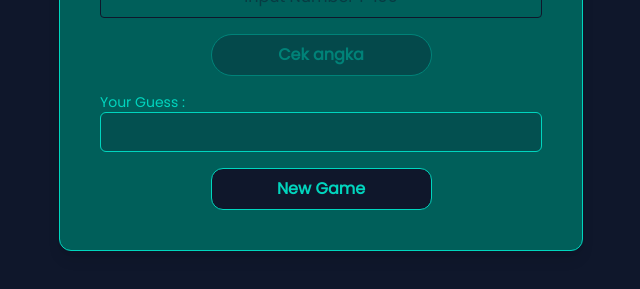
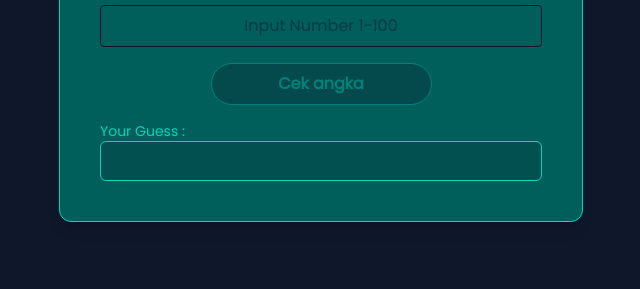
Before and after one commit to Revou-FSSE-Oct25/milestone-2-FakhridhoGunawan73, a plain HTML site: page pages/number-guessing.html in a window 1280 px wide. Shown: the part 347-636 px from the top of the page, without its empty margins (319-959 px from the left). Drawn offline with nearby package versions, Linux system fonts and the light colour scheme.

Commit message:
feat: hide new game button during active gameplay

```diff
--- a/pages/number-guessing.html
+++ b/pages/number-guessing.html
@@ -50,7 +50,7 @@
         <p class="mt-4 text-left text-sm">Your Guess :</p>
         <p id="history" class="border py-2 rounded-md min-h-[40px] bg-dark/20"></p>
         <button id="btn-reset"
-            class="font-semibold border p-2 rounded-xl w-1/2 bg-dark hover:bg-primary hover:text-dark transition mt-4">New
+            class="font-semibold border p-2 rounded-xl w-1/2 bg-dark hover:bg-primary hover:text-dark transition mt-4 hidden">New
             Game</button>
     </div>
     <script src="../scripts/number-guessing.js"></script>
```
